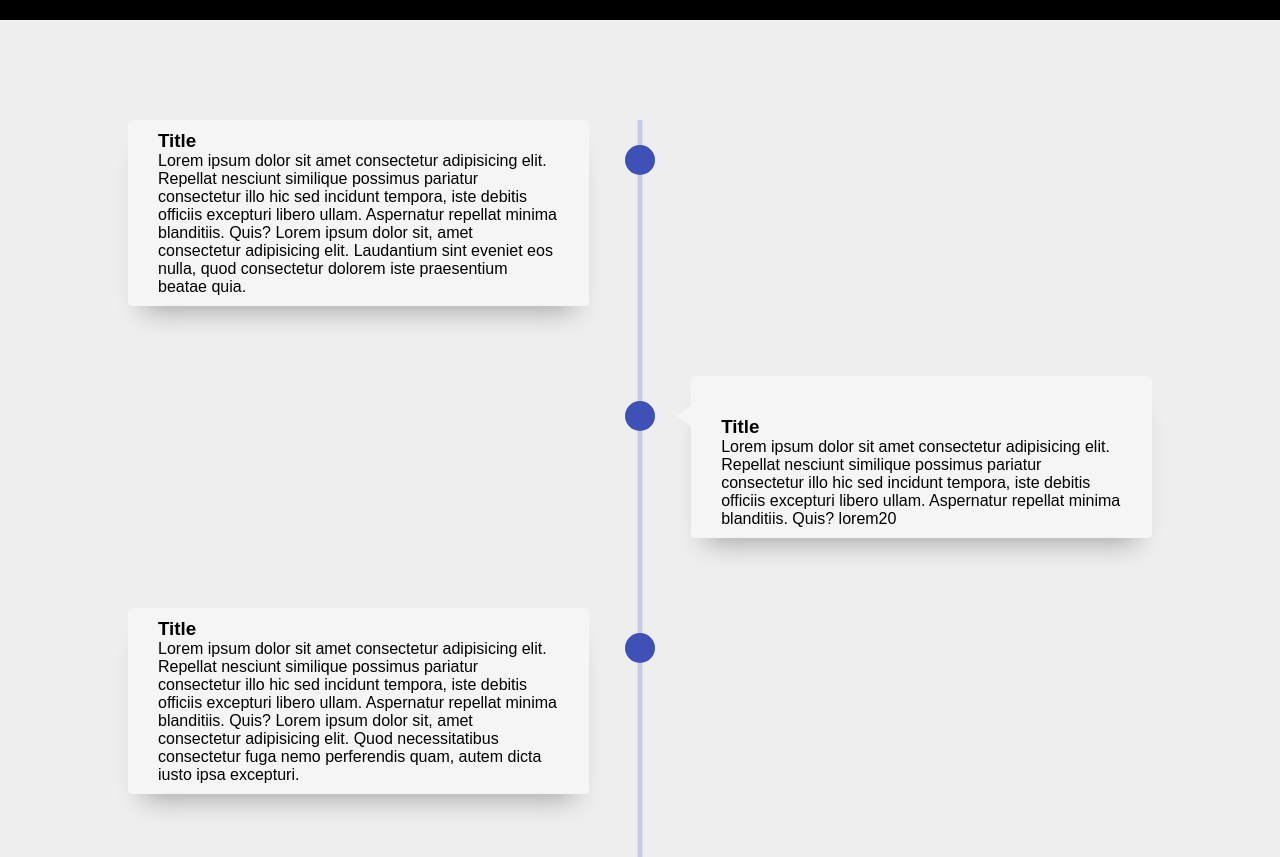
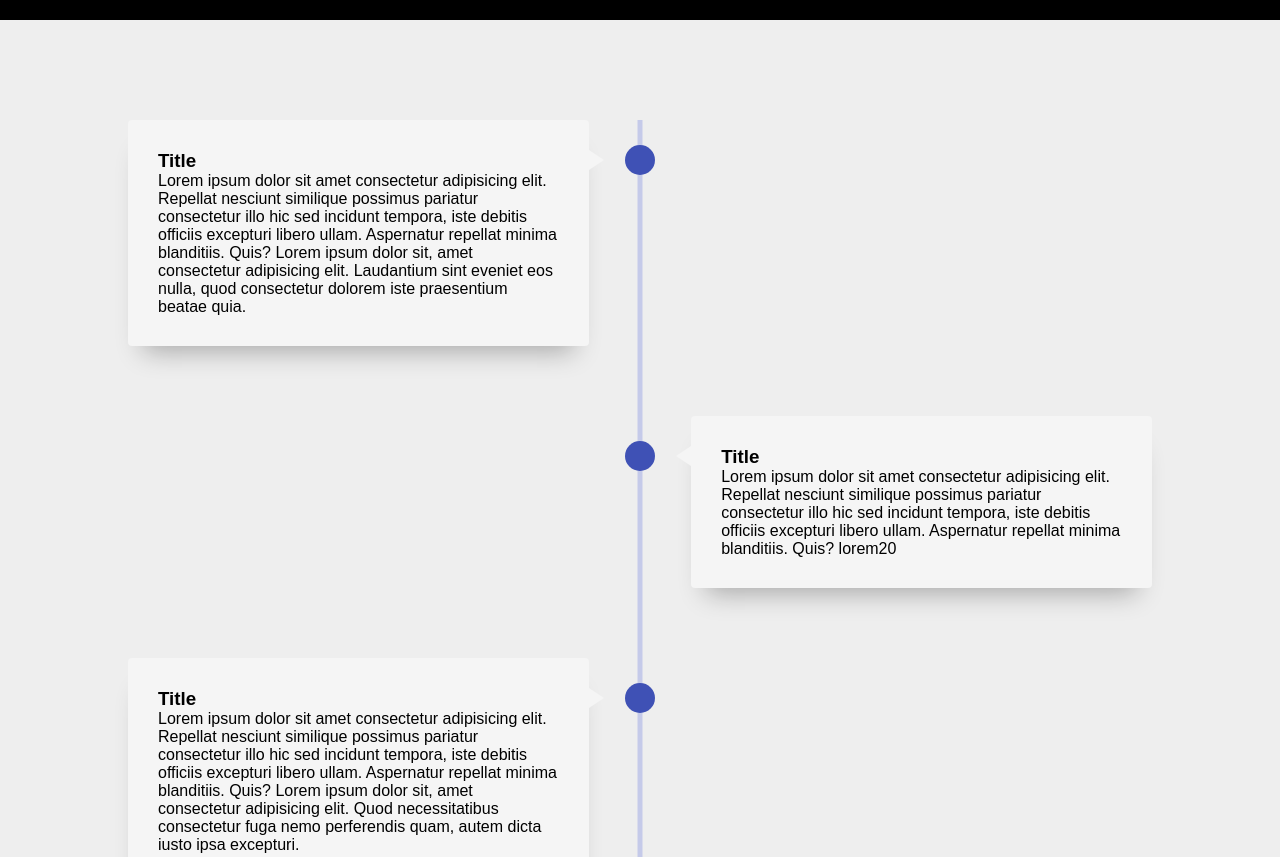
Before and after one commit to Maartala/Timeline-Test, a plain HTML site: page index.html in a window 1280 px wide. Shown: the part 780-1637 px from the top of the page. Drawn offline with nearby package versions, Linux system fonts and the light colour scheme.

Commit message:
added arrows to odd slides

```diff
--- a/assets/css/style.css
+++ b/assets/css/style.css
@@ -71,7 +71,7 @@ body {
 
 .timeline-item:nth-child(even) .timeline-content {
     float: right;
-    padding: 40px 30px 10px 30px;
+    padding: 30px;
 }
 
 .timeline-item:nth-child(even) .timeline-content::after {
@@ -84,6 +84,10 @@ body {
     left: -15px;
     border-width: 10px 15px 10px 0;
     border-color: transparent #f5f5f5 transparent transparent;
+}
+
+.timeline-item:nth-child(odd) .timeline-content {
+    padding: 30px;
 }
 
 .timeline-item::after {
@@ -101,7 +105,6 @@ body {
     box-shadow: 0 20px 25px -15px rgba(0, 0, 0, 0.3);
 }
 
-/* doppelt? */
 .timeline-content::after {
     content: '';
     position: absolute;
@@ -109,8 +112,8 @@ body {
     width: 0;
     height: 0;
     top: 30px;
-    left: -15px;
-    border-width: 10px 15px 10px 0;
+    right: -15px;
+    border-width: 10px 0 10px 15px;
     border-color: transparent transparent transparent #f5f5f5;
 }
 
@@ -132,7 +135,7 @@ body {
         left: 50px;
     }
 
-    .timeline-img {
+    .timeline-dot {
         left: 50px;
     }
 
```
